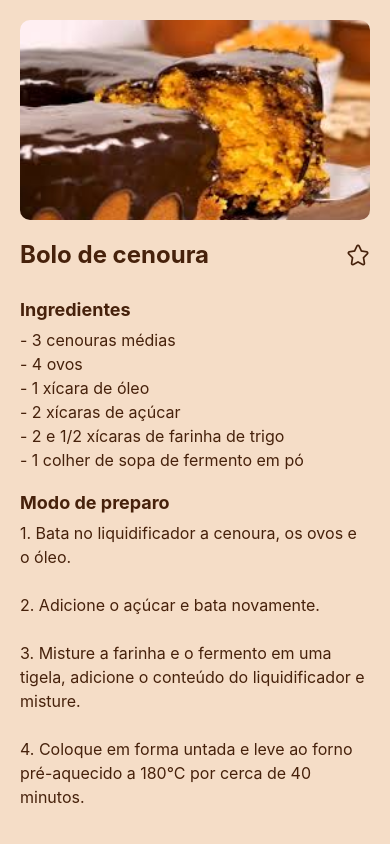
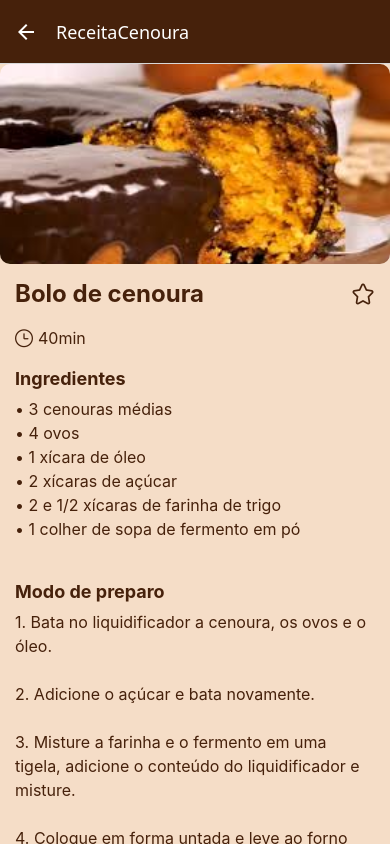
Before and after one commit to heloisamariasl/cozinhando, a React Native app: screen /ReceitaCenoura in a window 390 px wide. Built offline with nearby package versions, Linux system fonts and the light colour scheme.

Commit message:
mais detalhes 2

```diff
--- a/App.js
+++ b/App.js
@@ -16,6 +16,7 @@ import TelaReceitaFrango from './screens/TelaReceitaFrango';
 import TelaReceitaEstrogonofe from './screens/TelaReceitaEstrogonofe';
 import TelaReceitaBatata from './screens/TelaReceitaBatata';
 import TelaReceitaCarbonara from './screens/TelaReceitaCarbonara';
+
 const Stack = createNativeStackNavigator();
 
 export default function App() {
@@ -24,7 +25,15 @@ export default function App() {
       <NavigationContainer>
         <Stack.Navigator
           initialRouteName="Inicial"
-          screenOptions={{ headerShown: false }}
+          screenOptions={{
+            headerShown: true,
+            headerStyle: {
+              backgroundColor: '#46210B',
+            },
+            headerTintColor: '#FFF',
+            headerBackTitle: 'Voltar',
+            headerBackImageTintColor: '#FFF',
+          }}
         >
           <Stack.Screen name="Inicial" component={TelaInicial} />
           <Stack.Screen name="Menu" component={TelaMenu} />
@@ -32,18 +41,9 @@ export default function App() {
           <Stack.Screen name="Salgados" component={TelaSalgados} />
           <Stack.Screen name="Favoritos" component={TelaFavoritos} />
           <Stack.Screen name="ReceitaCenoura" component={TelaReceitaCenoura} />
-          <Stack.Screen
-            name="ReceitaChocolate"
-            component={TelaReceitaChocolate}
-          />
-          <Stack.Screen
-            name="ReceitaParmegiana"
-            component={TelaReceitaParmegiana}
-          />
-          <Stack.Screen
-            name="ReceitaLasanha"
-            component={TelaReceitaLasanha}
-          />
+          <Stack.Screen name="ReceitaChocolate" component={TelaReceitaChocolate} />
+          <Stack.Screen name="ReceitaParmegiana" component={TelaReceitaParmegiana} />
+          <Stack.Screen name="ReceitaLasanha" component={TelaReceitaLasanha} />
           <Stack.Screen name="ReceitaFrango" component={TelaReceitaFrango} />
           <Stack.Screen name="ReceitaEstrogonofe" component={TelaReceitaEstrogonofe} />
           <Stack.Screen name="ReceitaBatata" component={TelaReceitaBatata} />
--- a/screens/TelaDoces.js
+++ b/screens/TelaDoces.js
@@ -1,84 +1,89 @@
 import React from 'react';
-import { View, Text, StyleSheet, Image, TouchableOpacity, ScrollView } from 'react-native';
+import {
+  View,
+  Text,
+  Image,
+  StyleSheet,
+  FlatList,
+  Dimensions,
+  TouchableOpacity
+} from 'react-native';
 
 export default function TelaDoces({ navigation }) {
+  const doces = [
+    { nome: 'Bolo de cenoura', imagem: require('../assets/cenoura.jpg'), rota: 'ReceitaCenoura' },
+    { nome: 'Bolo de chocolate', imagem: require('../assets/chocolate.jpg'), rota: 'ReceitaChocolate' },
+    { nome: 'Bolo de trigo', imagem: require('../assets/trigo.jpg') },
+    { nome: 'Palha italiana', imagem: require('../assets/palha.jpg') },
+    { nome: 'Torta Alemã', imagem: require('../assets/alema.jpg') },
+    { nome: 'Cheesecake', imagem: require('../assets/cheesecake.jpg') }
+  ];
+
   return (
-  <ScrollView style={styles.container}>
-   <Text style={styles.titulo}>Doces</Text>
+    <View style={styles.container}>
+      <View style={styles.header}>
+        <Text style={styles.headerText}>Doces</Text>
+      </View>
 
-   <View style={styles.lista}>
-
-    <TouchableOpacity style={styles.item} onPress={() => navigation.navigate('ReceitaCenoura')}>
-     <Image source={require('../assets/cenoura.jpg')} style={styles.imagem} />
-     <Text style={styles.nome}>Bolo de cenoura</Text>
+      <FlatList
+        data={doces}
+        numColumns={2}
+        contentContainerStyle={styles.lista}
+        keyExtractor={(item) => item.nome}
+        renderItem={({ item }) => (
+          <TouchableOpacity
+            style={styles.item}
+            onPress={() => {
+              if (item.rota) {
+                navigation.navigate(item.rota);
+              }
+            }}
+            activeOpacity={0.7}
+          >
+            <Image source={item.imagem} style={styles.imagem} />
+            <Text style={styles.nome}>{item.nome}</Text>
           </TouchableOpacity>
-
-    <TouchableOpacity style={styles.item} onPress={() => navigation.navigate('ReceitaChocolate')}>
-     <Image source={require('../assets/chocolate.jpg')} style={styles.imagem} />
-     <Text style={styles.nome}>Bolo de chocolate</Text>
-    </TouchableOpacity>
-
-    <TouchableOpacity style={styles.item}>
-     <Image source={require('../assets/trigo.jpg')} style={styles.imagem} />
-     <Text style={styles.nome}>Bolo de trigo</Text>
-    </TouchableOpacity>
-
-    <TouchableOpacity style={styles.item}>
-     <Image source={require('../assets/palha.jpg')} style={styles.imagem} />
-     <Text style={styles.nome}>Palha italiana</Text>
-    </TouchableOpacity>
-
-    <TouchableOpacity style={styles.item}>
-     <Image source={require('../assets/alema.jpg')} style={styles.imagem} />
-     <Text style={styles.nome}>Torta Alemã</Text>
-    </TouchableOpacity>
-
-    <TouchableOpacity style={styles.item}>
-     <Image source={require('../assets/cheesecake.jpg')} style={styles.imagem} />
-     <Text style={styles.nome}>Cheesecake</Text>
-    </TouchableOpacity>
-
+        )}
+      />
     </View>
-  </ScrollView>
- )
+  );
 }
 
 const styles = StyleSheet.create({
   container: {
     flex: 1,
-  backgroundColor: '#F5DDC7',
+    backgroundColor: '#F5DDC7'
+  },
+  header: {
+    backgroundColor: '#C1622D',
     padding: 20,
+    alignItems: 'center'
   },
- titulo: {
-  fontSize: 26,
-  fontWeight: 'bold',
-  color: '#4D7169',
-  textAlign: 'center',
-  backgroundColor: '#A7C4A0',
-  padding: 10,
-  marginBottom: 20,
-  borderRadius: 8,
+  headerText: {
+    fontSize: 20,
+    color: '#FFF',
+    fontWeight: 'bold'
   },
   lista: {
-  flexDirection: 'row',
-  flexWrap: 'wrap',
-  justifyContent: 'space-around',
+    padding: 20,
+    justifyContent: 'center',
+    alignItems: 'center'
   },
   item: {
+    margin: 10,
     alignItems: 'center',
-  marginBottom: 20,
-  width: '40%',
+    width: Dimensions.get('window').width / 2.5
   },
   imagem: {
-  width: 140,
-  height: 140,
-  borderRadius: 10,
+    width: 100,
+    height: 100,
+    borderRadius: 10
   },
   nome: {
     marginTop: 8,
-  fontSize: 16,
-  color: '#4D7169',
-  fontWeight: '600',
+    fontSize: 14,
+    color: '#C1622D',
     textAlign: 'center',
- },
+    fontWeight: '600'
+  }
 });
--- a/screens/TelaReceitaCarbonara.js
+++ b/screens/TelaReceitaCarbonara.js
@@ -108,7 +108,7 @@ const styles = StyleSheet.create({
   },
   text: {
     fontSize: 16,
-    color: '#46210B',
+    color: '#333',
     lineHeight: 24,
     paddingHorizontal: 15,
     marginBottom: 20
--- a/screens/TelaReceitaCenoura.js
+++ b/screens/TelaReceitaCenoura.js
@@ -1,11 +1,11 @@
 import React, { useContext } from 'react';
 import {
+  ScrollView,
   View,
   Text,
   Image,
-  ScrollView,
   TouchableOpacity,
-  StyleSheet,
+  StyleSheet
 } from 'react-native';
 import { AntDesign } from '@expo/vector-icons';
 import { FavoritosContext } from '../FavoritosContext';
@@ -17,17 +17,17 @@ export default function TelaReceitaCenoura() {
 
   function alternarFavorito() {
     if (favorito) removerFavorito(id);
-    else
-      adicionarFavorito({
-        id,
-        nome: 'Bolo de cenoura',
-        imagem: require('../assets/cenoura.jpg'),
-      });
+    else adicionarFavorito({
+      id,
+      nome: 'Bolo de cenoura',
+      imagem: require('../assets/cenoura.jpg'),
+    });
   }
 
   return (
     <ScrollView style={styles.container}>
       <Image source={require('../assets/cenoura2.jpg')} style={styles.imagem} />
+
       <View style={styles.header}>
         <Text style={styles.titulo}>Bolo de cenoura</Text>
         <TouchableOpacity onPress={alternarFavorito}>
@@ -35,18 +35,23 @@ export default function TelaReceitaCenoura() {
         </TouchableOpacity>
       </View>
 
-      <Text style={styles.subtitulo}>Ingredientes</Text>
-      <Text style={styles.texto}>
-        - 3 cenouras médias{'\n'}
-        - 4 ovos{'\n'}
-        - 1 xícara de óleo{'\n'}
-        - 2 xícaras de açúcar{'\n'}
-        - 2 e 1/2 xícaras de farinha de trigo{'\n'}
-        - 1 colher de sopa de fermento em pó
+      <View style={styles.tempoContainer}>
+        <AntDesign name="clockcircleo" size={18} color="#46210B" />
+        <Text style={styles.tempoTexto}>40min</Text>
+      </View>
+
+      <Text style={styles.sectionTitle}>Ingredientes</Text>
+      <Text style={styles.text}>
+        • 3 cenouras médias{'\n'}
+        • 4 ovos{'\n'}
+        • 1 xícara de óleo{'\n'}
+        • 2 xícaras de açúcar{'\n'}
+        • 2 e 1/2 xícaras de farinha de trigo{'\n'}
+        • 1 colher de sopa de fermento em pó
       </Text>
 
-      <Text style={styles.subtitulo}>Modo de preparo</Text>
-      <Text style={styles.texto}>
+      <Text style={styles.sectionTitle}>Modo de preparo</Text>
+      <Text style={styles.text}>
         1. Bata no liquidificador a cenoura, os ovos e o óleo.{'\n\n'}
         2. Adicione o açúcar e bata novamente.{'\n\n'}
         3. Misture a farinha e o fermento em uma tigela, adicione o conteúdo do liquidificador e misture.{'\n\n'}
@@ -59,36 +64,48 @@ export default function TelaReceitaCenoura() {
 const styles = StyleSheet.create({
   container: {
     flex: 1,
-    backgroundColor: '#F5DDC7',
-    padding: 20,
+    backgroundColor: '#F5DDC7'
   },
   imagem: {
     width: '100%',
     height: 200,
-    borderRadius: 10,
-    marginBottom: 20,
+    borderRadius: 10
   },
   header: {
     flexDirection: 'row',
     justifyContent: 'space-between',
     alignItems: 'center',
-    marginBottom: 10,
+    padding: 15
   },
   titulo: {
     fontSize: 24,
     fontWeight: 'bold',
-    color: '#46210B',
+    color: '#46210B'
   },
-  subtitulo: {
+  tempoContainer: {
+    flexDirection: 'row',
+    alignItems: 'center',
+    paddingHorizontal: 15,
+    marginTop: 5
+  },
+  tempoTexto: {
+    marginLeft: 5,
+    fontSize: 16,
+    color: '#46210B'
+  },
+  sectionTitle: {
     fontSize: 18,
     fontWeight: 'bold',
+    color: '#46210B',
+    paddingHorizontal: 15,
     marginTop: 20,
-    marginBottom: 8,
-    color: '#46210B',
+    marginBottom: 8
   },
-  texto: {
+  text: {
     fontSize: 16,
     color: '#46210B',
     lineHeight: 24,
-  },
+    paddingHorizontal: 15,
+    marginBottom: 20
+  }
 });
--- a/screens/TelaReceitaChocolate.js
+++ b/screens/TelaReceitaChocolate.js
@@ -1,25 +1,26 @@
-import React, { useContext } from 'react'
-import { View, Text, Image, ScrollView, TouchableOpacity, StyleSheet } from 'react-native'
-import { AntDesign } from '@expo/vector-icons'
-import { FavoritosContext } from '../FavoritosContext'
+import React, { useContext } from 'react';
+import { ScrollView, View, Text, Image, TouchableOpacity, StyleSheet } from 'react-native';
+import { AntDesign } from '@expo/vector-icons';
+import { FavoritosContext } from '../FavoritosContext';
 
 export default function TelaReceitaChocolate() {
- const { adicionarFavorito, removerFavorito, estaFavorito } = useContext(FavoritosContext)
- const id = 'chocolate'
- const favorito = estaFavorito(id)
+  const { adicionarFavorito, removerFavorito, estaFavorito } = useContext(FavoritosContext);
+  const id = 'chocolate';
+  const favorito = estaFavorito(id);
 
   function alternarFavorito() {
-  if (favorito) removerFavorito(id)
+    if (favorito) removerFavorito(id);
     else adicionarFavorito({
       id,
       nome: 'Bolo de chocolate',
-    imagem: require('../assets/chocolate.jpg')
-  })
+      imagem: require('../assets/chocolate.jpg'),
+    });
   }
 
   return (
     <ScrollView style={styles.container}>
       <Image source={require('../assets/chocolate2.jpg')} style={styles.imagem} />
+
       <View style={styles.header}>
         <Text style={styles.titulo}>Bolo de chocolate</Text>
         <TouchableOpacity onPress={alternarFavorito}>
@@ -28,14 +29,14 @@ export default function TelaReceitaChocolate() {
       </View>
 
       <View style={styles.tempoContainer}>
-    <AntDesign name="clockcircleo" size={18} color="#4D2C2C" />
+        <AntDesign name="clockcircleo" size={18} color="#46210B" />
         <Text style={styles.tempoTexto}>50min</Text>
       </View>
 
-   <Text style={styles.subtitulo}>Ingredientes</Text>
+      <Text style={styles.sectionTitle}>Ingredientes</Text>
 
-   <Text style={styles.subtituloMenor}>Massa</Text>
-   <Text style={styles.texto}>
+      <Text style={styles.sectionSubTitle}>Massa</Text>
+      <Text style={styles.text}>
         • 3 ovos{'\n'}
         • 2 xícaras (chá) de farinha de trigo{'\n'}
         • 1 1/2 xícara (chá) de açúcar{'\n'}
@@ -46,78 +47,86 @@ export default function TelaReceitaChocolate() {
         • 1 xícara (chá) de água quente
       </Text>
 
-   <Text style={styles.subtituloMenor}>Cobertura</Text>
-   <Text style={styles.texto}>
+      <Text style={styles.sectionSubTitle}>Cobertura</Text>
+      <Text style={styles.text}>
         • 4 colheres (sopa) de leite{'\n'}
         • 1/2 xícara (chá) de chocolate em pó{'\n'}
         • 1 colher (sopa) de manteiga{'\n'}
         • 1 xícara (chá) de açúcar
       </Text>
 
-   <Text style={styles.subtitulo}>Modo de preparo</Text>
+      <Text style={styles.sectionTitle}>Modo de preparo</Text>
 
-   <Text style={styles.subtituloMenor}>Massa</Text>
-   <Text style={styles.texto}>
+      <Text style={styles.sectionSubTitle}>Massa</Text>
+      <Text style={styles.text}>
         1. Em um liquidificador, bata os ovos, o açúcar, o óleo, o chocolate e a farinha de trigo.{'\n\n'}
         2. Despeje a massa em uma tigela e adicione a água quente e o fermento, misturando bem.{'\n\n'}
         3. Despeje a massa em uma forma untada e asse em forno médio-alto (200°C) pré-aquecido, por 40 minutos.{'\n\n'}
         4. Desenforme ainda quente.
       </Text>
 
-   <Text style={styles.subtituloMenor}>Cobertura</Text>
-   <Text style={styles.texto}>
+      <Text style={styles.sectionSubTitle}>Cobertura</Text>
+      <Text style={styles.text}>
         5. Em uma panela, leve todos os ingredientes da cobertura ao fogo até levantar fervura.{'\n\n'}
         6. Despeje ainda quente em cima do bolo.
       </Text>
     </ScrollView>
- )
+  );
 }
 
 const styles = StyleSheet.create({
   container: {
     flex: 1,
-  backgroundColor: '#F5DDC7',
-  padding: 20
+    backgroundColor: '#F5DDC7'
   },
   imagem: {
     width: '100%',
     height: 200,
-  borderRadius: 10,
-  marginBottom: 20
+    borderRadius: 10
   },
   header: {
     flexDirection: 'row',
     justifyContent: 'space-between',
     alignItems: 'center',
-  marginBottom: 10
+    padding: 15
   },
   titulo: {
     fontSize: 24,
     fontWeight: 'bold',
     color: '#46210B'
   },
- tempo: {
+  tempoContainer: {
+    flexDirection: 'row',
+    alignItems: 'center',
+    paddingHorizontal: 15,
+    marginTop: 5
+  },
+  tempoTexto: {
+    marginLeft: 5,
+    fontSize: 16,
+    color: '#46210B'
+  },
+  sectionTitle: {
+    fontSize: 18,
+    fontWeight: 'bold',
+    color: '#46210B',
+    paddingHorizontal: 15,
+    marginTop: 20,
+    marginBottom: 8
+  },
+  sectionSubTitle: {
+    fontSize: 16,
+    fontWeight: 'bold',
+    color: '#46210B',
+    paddingHorizontal: 15,
+    marginTop: 10,
+    marginBottom: 4
+  },
+  text: {
     fontSize: 16,
     color: '#46210B',
+    lineHeight: 24,
+    paddingHorizontal: 15,
     marginBottom: 20
- },
- subtitulo: {
-  fontSize: 18,
-  fontWeight: 'bold',
-  marginTop: 20,
-  marginBottom: 8,
-  color: '#46210B'
- },
- subtituloMenor: {
-  fontSize: 16,
-  fontWeight: 'bold',
-  marginTop: 10,
-  marginBottom: 4,
-  color: '#46210B'
- },
- texto: {
-  fontSize: 16,
-  color: '#46210B',
-  lineHeight: 24
   }
-})
+});
```
Also changed, not shown: screens/TelaReceitaLasanha.js (+18 -16 lines). Lines whose indentation alone changed are shown as unchanged.
